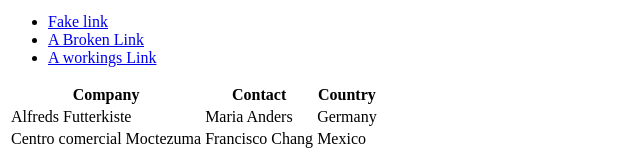
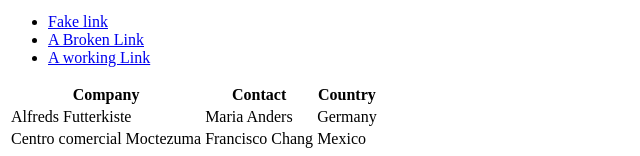
Before and after one commit to baconkev000/learning_html_syntax, a plain HTML site: page index.html in a window 1280 px wide. Shown: the part 719-875 px from the top of the page, 0-640 px from the left. Drawn offline with Linux system fonts and the light colour scheme.

Commit message:
fixed text

```diff
--- a/index.html
+++ b/index.html
@@ -39,7 +39,7 @@
             <ul>
                 <li><a href="#">Fake link</a></li>
                 <li><a href="/pages/another.html">A Broken Link</a></li>
-                <li><a href="./pages/another.html">A workings Link</a></li>
+                <li><a href="./pages/another.html">A working Link</a></li>
             </ul>
         </div>
         <table>
```
